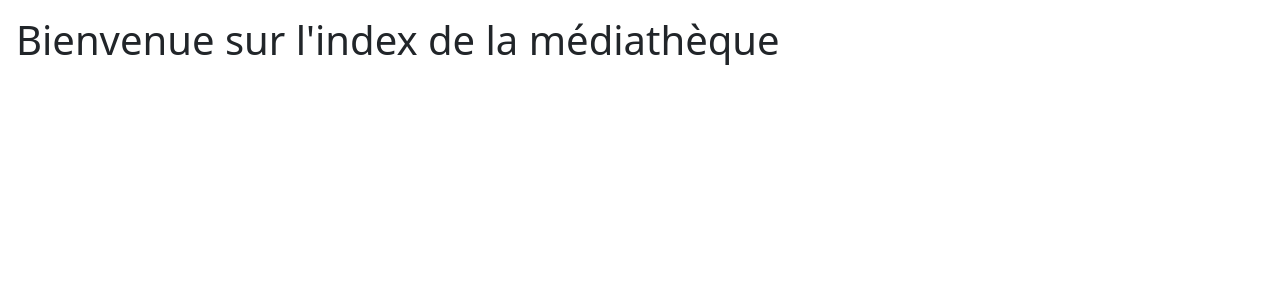
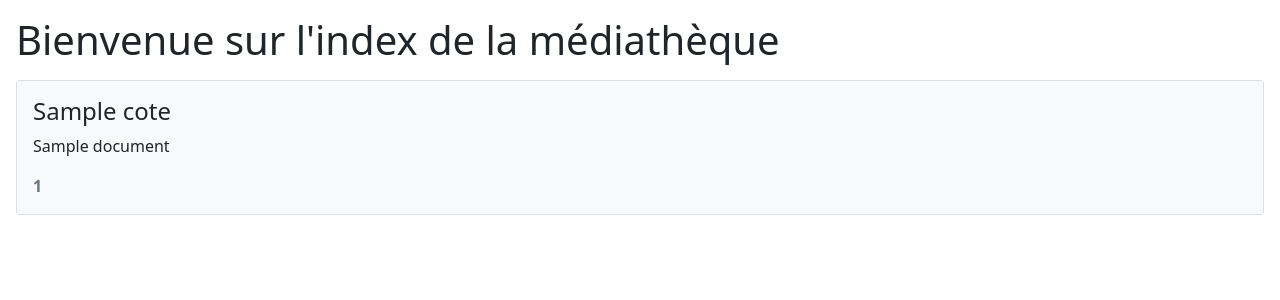
Before and after one commit to VynVyn/mediatheque, a Symfony app: template templates/index/index.html.twig in a window 1280 px wide. Shown: the part 56-356 px from the top of the page. Run offline with Twig, Linux system fonts and the light colour scheme; the template is opened without the code that fills it: most values are stand-ins (such as "Sample title", 1, 10 or a date in 2020); some libraries are stand-ins or nearby versions.

Commit message:
affichage dans index

```diff
--- a/src/Controller/IndexController.php
+++ b/src/Controller/IndexController.php
@@ -2,6 +2,7 @@
 
 namespace App\Controller;
 
+use App\Repository\DocumentRepository;
 use Symfony\Bundle\FrameworkBundle\Controller\AbstractController;
 use Symfony\Component\HttpFoundation\Response;
 use Symfony\Component\Routing\Annotation\Route;
@@ -9,10 +10,11 @@ use Symfony\Component\Routing\Annotation\Route;
 class IndexController extends AbstractController
 {
     #[Route('/', name: 'app_index')]
-    public function index(): Response
+    public function index(DocumentRepository $documents): Response
     {
         return $this->render('index/index.html.twig', [
             'controller_name' => 'IndexController',
+            'documents' => $documents->findAll(),
         ]);
     }
 }
--- /dev/null
+++ b/templates/cards/_book.html.twig
@@ -0,0 +1,4 @@
+<class class="col-md-9">
+    <p class="card-text">{{ book.title }}</p>
+    <p class="card-text fw-bold text-muted">{{ book.numberPage}}<span class="text-dark text-uppercase"></span> </p>
+</class>
--- /dev/null
+++ b/templates/cards/_card.html.twig
@@ -0,0 +1,8 @@
+<div class="card m-3">
+    <div class="card-body bg-light">
+        <h4 class="card-title">{{ document.cote }}</h5>
+        <class class="row">
+            {% include 'cards/_book.html.twig' with {book: document} only %}
+        </class>
+    </div>
+</div>
--- a/templates/index/index.html.twig
+++ b/templates/index/index.html.twig
@@ -3,5 +3,8 @@
 {% block title %}Hello IndexController!{% endblock %}
 
 {% block body %}
-<h1 class="m-3">Bienvenue sur l'index de la médiathèque</h1>
+    <h1 class="m-3">Bienvenue sur l'index de la médiathèque</h1>
+    {% for document in documents %}
+        {% include 'cards/_card.html.twig' with {document: document} only %}
+    {% endfor %}
 {% endblock %}
```
